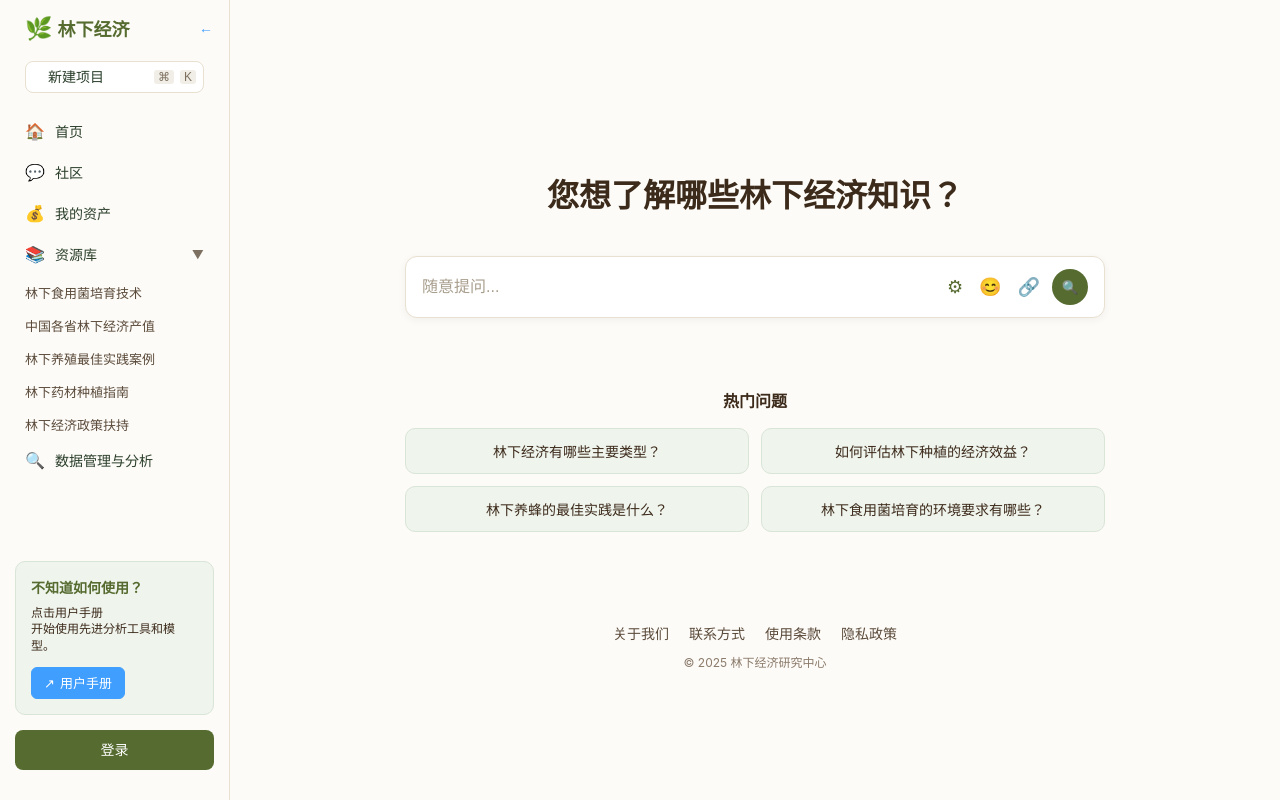
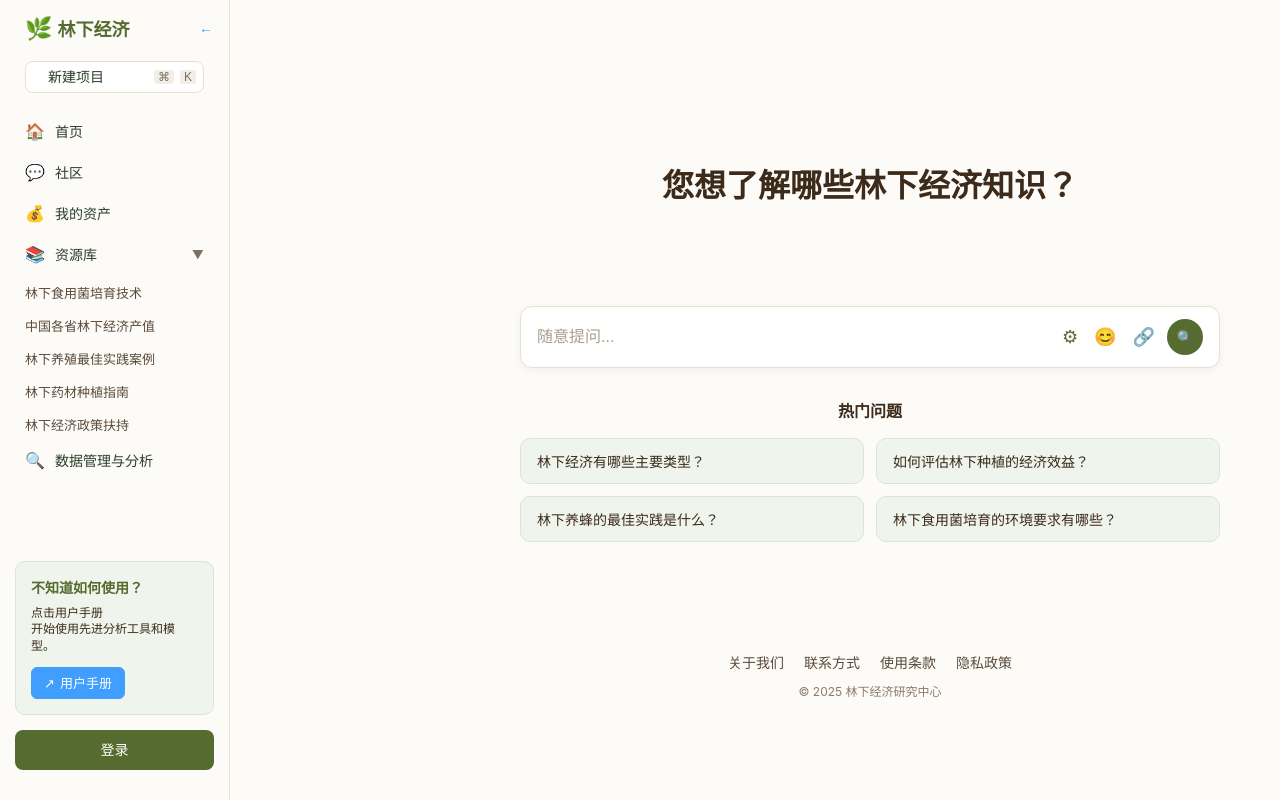
Before and after one commit to xiaomozhongmogu/Forest-Economy, a Vue app: page / in a window 1280 px wide. Built offline with nearby package versions, Linux system fonts and the light colour scheme.

Commit message:
优化调整了布局样式，优化了跳转逻辑

```diff
--- a/components.d.ts
+++ b/components.d.ts
@@ -9,7 +9,7 @@ export {}
 declare module 'vue' {
   export interface GlobalComponents {
     CommunityContent: typeof import('./src/components/communityContent.vue')['default']
-    ConmmunityContent: typeof import('./src/components/conmmunityContent.vue')['default']
+    ConmmunityContent: typeof import('./src/components/communityContent.vue')['default']
     ElButton: typeof import('element-plus/es')['ElButton']
     ElContainer: typeof import('element-plus/es')['ElContainer']
     ElDialog: typeof import('element-plus/es')['ElDialog']
--- a/src/App.vue
+++ b/src/App.vue
@@ -18,15 +18,28 @@ export default {
 body {
   font-family: -apple-system, BlinkMacSystemFont, 'Segoe UI', Roboto, Oxygen, Ubuntu, Cantarell, 'Open Sans', sans-serif;
   background-color: #FDFBF7;
+  height: 100vh;
+  overflow: hidden;
 }
 
 .app-container {
   height: 100vh;
-  overflow: hidden;
-  transition: all 0.3s ease;
+  display: flex;
+  position: relative;
+}
+
+/* 重置Element Plus的默认样式 */
+:deep(.el-main) {
+  padding: 0 !important;
+  overflow: hidden !important;
+  height: 100% !important;
+}
+
+:deep(.el-container) {
+  height: 100% !important;
 }
 
 .app-container.sidebar-minimized el-main {
-  width: calc(100% - 60px); /* 当侧边栏最小化时，主内容区宽度调整 */
+  width: calc(100% - 60px);
 }
 </style>
--- a/src/components/mainContent.vue
+++ b/src/components/mainContent.vue
@@ -62,24 +62,18 @@ export default {
 
 <style scoped>
 .main-content {
+  width: 100%;
+  max-width: 1200px;
   display: flex;
   flex-direction: column;
   align-items: center;
-  justify-content: flex-start;
-  height: 100vh;
-  background-color: #FDFBF7; /* 奶油色背景 */
-  padding: 150px 40px;
-  box-sizing: border-box;
-  font-family: -apple-system, BlinkMacSystemFont, 'Segoe UI', Roboto, Oxygen, Ubuntu, Cantarell, 'Open Sans', sans-serif;
-  text-align: center;
-  width: 100%;
-  overflow-y: auto;
+  padding: 0 20px;
 }
 
 .search-title {
   margin-bottom: 40px;
   text-align: center;
-  width: 100%;
+  margin-top: 60px; /* 增加上边距 */
 }
 
 .search-title h1 {
@@ -91,9 +85,8 @@ export default {
 .search-container {
   width: 100%;
   max-width: 700px;
-  margin: 0 auto 40px auto; /* 使用auto左右边距实现水平居中 */
-  display: flex;
-  justify-content: center; /* 水平居中内容 */
+  margin: 0 auto;
+  margin-top: 60px; /* 增加上边距 */
 }
 
 .search-input-wrapper {
@@ -164,7 +157,7 @@ export default {
 .suggested-searches {
   width: 100%;
   max-width: 700px;
-  margin: 30px auto 0 auto; /* 使用auto左右边距实现水平居中 */
+  margin: 30px auto;
 }
 
 .suggested-searches h3 {
@@ -198,10 +191,10 @@ export default {
 }
 
 .footer {
-  margin-top: auto;
+  margin-top: 60px;
   width: 100%;
   text-align: center;
-  padding-top: 40px;
+  padding: 20px 0;
 }
 
 .footer-links {
--- a/src/components/sideBar.vue
+++ b/src/components/sideBar.vue
@@ -136,6 +136,10 @@ export default {
   font-family: -apple-system, BlinkMacSystemFont, 'Segoe UI', Roboto, Oxygen, Ubuntu, Cantarell, 'Open Sans', sans-serif;
   transition: width 0.3s ease;
   overflow: hidden;
+  position: fixed; /* 添加固定定位 */
+  left: 0; /* 固定在左侧 */
+  top: 0; /* 固定在顶部 */
+  z-index: 1000; /* 确保在其他内容之上 */
 }
 
 .sidebar.minimized {
--- a/src/views/homeView.vue
+++ b/src/views/homeView.vue
@@ -5,9 +5,11 @@
       @show-community="handleShowCommunity"
       @show-main="handleShowMain"
     />
-    <el-main>
-      <MainContent v-if="!showCommunityContent" />
-      <CommunityContent v-if="showCommunityContent" />
+    <el-main class="main-content">
+      <div class="content-wrapper">
+        <MainContent v-if="!showCommunityContent" />
+        <CommunityContent v-if="showCommunityContent" />
+      </div>
     </el-main>
   </el-container>
 </template>
@@ -15,7 +17,7 @@
 <script>
 import SideBar from '../components/sideBar.vue'
 import MainContent from '../components/mainContent.vue'
-import CommunityContent from '../components/conmmunityContent.vue'
+import CommunityContent from '../components/communityContent.vue'
 
 export default {
   components: {
@@ -42,3 +44,47 @@ export default {
   }
 }
 </script>
+
+<style scoped>
+.app-container {
+  height: 100vh;
+  display: flex;
+  position: relative;
+}
+
+.main-content {
+  flex: 1;
+  margin-left: 230px;
+  height: 100%;
+  position: relative;
+  transition: margin-left 0.3s ease;
+}
+
+.content-wrapper {
+  position: absolute;
+  top: 0;
+  left: 0;
+  right: 0;
+  bottom: 0;
+  display: flex;
+  justify-content: center;
+  align-items: flex-start;
+  padding-top: 100px;
+  overflow-y: auto;
+}
+
+.sidebar-minimized .main-content {
+  margin-left: 60px;
+}
+
+/* 重置Element Plus的默认样式 */
+:deep(.el-main) {
+  padding: 0 !important;
+  overflow: hidden !important;
+  height: 100% !important;
+}
+
+:deep(.el-container) {
+  height: 100% !important;
+}
+</style>
```
Also changed, not shown: src/components/communityContent.vue (renamed from src/components/conmmunityContent.vue).
